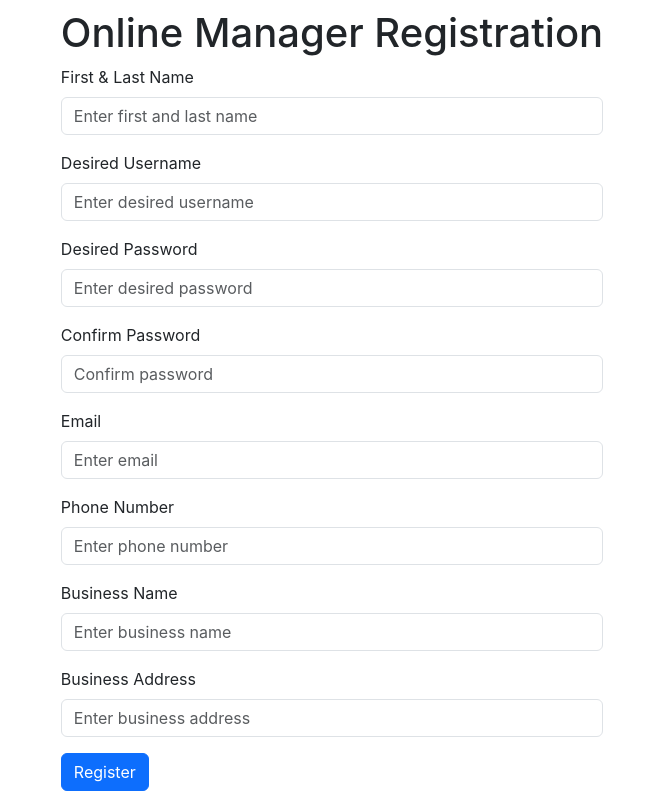
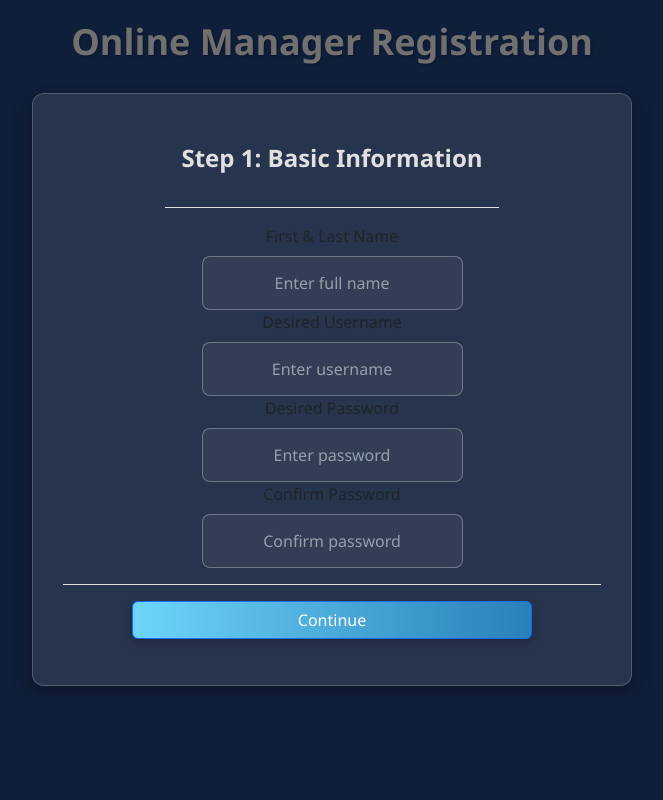
Before and after one commit to uiowaSEP2025/sep2025-project-team_001, a React (Create React App) app in the folder web_app/: page /register in a window 1280 px wide. Shown: the whole page, without its empty margins (308-971 px from the left). Built offline with nearby package versions, Linux system fonts and the light colour scheme.

Commit message:
Updated registration page styling

```diff
--- a/web_app/src/index.css
+++ b/web_app/src/index.css
@@ -1,27 +1,5 @@
 body {
   margin: 0;
-  font-family: -apple-system, BlinkMacSystemFont, 'Segoe UI', 'Roboto', 'Oxygen',
-    'Ubuntu', 'Cantarell', 'Fira Sans', 'Droid Sans', 'Helvetica Neue',
-    sans-serif;
-  -webkit-font-smoothing: antialiased;
-  -moz-osx-font-smoothing: grayscale;
+  padding: 0;
+  box-sizing: border-box;
 }
-
-code {
-  font-family: source-code-pro, Menlo, Monaco, Consolas, 'Courier New',
-    monospace;
-}
-
-.page-container {
-  display: flex;
-  flex-direction: column;
-  justify-content: center;
-  min-height: 100vh;
-}
-
-.form-group-spacing {
-  margin-bottom: 1rem;
-}
-.signup-form {
-  width: 300px;
-}
--- a/web_app/src/pages/Home.js
+++ b/web_app/src/pages/Home.js
@@ -1,7 +1,7 @@
 import React from "react";
 import { Button, Container, Row, Col } from "react-bootstrap";
 import { Link } from "react-router-dom";
-import "./Home.css";
+import "./styles/Home.css";
 
 function Home() {
   return (
--- a/web_app/src/pages/Registration.js
+++ b/web_app/src/pages/Registration.js
@@ -1,14 +1,16 @@
 import React, { useState } from "react";
 import { useNavigate } from "react-router-dom";
 import Button from "react-bootstrap/Button";
-import Container from "react-bootstrap/Container";
+import Modal from "react-bootstrap/Modal";
 import Form from "react-bootstrap/Form";
 import "bootstrap/dist/css/bootstrap.min.css";
-import "../index.css";
 import axios from "axios";
+import "./styles/Registration.css";
 
 function Registration() {
   const navigate = useNavigate();
+  const [step, setStep] = useState(1); // Step 1 or Step 2
+
   const [formData, setFormData] = useState({
     name: "",
     username: "",
@@ -24,13 +26,24 @@ function Registration() {
     setFormData({ ...formData, [e.target.id]: e.target.value });
   };
 
-  const handleRegister = async (event) => {
-    event.preventDefault();
-
+  const handleContinue = () => {
+    if (!formData.name || !formData.username || !formData.password || !formData.confirmPassword) {
+      alert("Please fill out all fields.");
+      return;
+    }
     if (formData.password !== formData.confirmPassword) {
       alert("Passwords do not match!");
       return;
     }
+    setStep(2); // Move to the next step
+  };
+
+  const handleBack = () => {
+    setStep(1); // Go back to the first step
+  };
+
+  const handleRegister = async (event) => {
+    event.preventDefault();
 
     try {
       const response = await axios.post(`${process.env.REACT_APP_API_URL}register/`, {
@@ -44,54 +57,138 @@ function Registration() {
       });
 
       console.log("Registration successful:", response.data);
-      navigate("/login"); // Redirect to login on success
+      const { access, refresh } = response.data.tokens;
+
+      localStorage.setItem("accessToken", access);
+      localStorage.setItem("refreshToken", refresh);
+
+      navigate("/"); // Redirect after successful registration
     } catch (error) {
       console.error("Registration failed:", error.response?.data || error.message);
-      alert("Registration failed: " + error.response?.data || error.message);
+      alert("Registration failed: " + (error.response?.data || error.message));
     }
   };
 
   return (
-    <Container className="page-container">
-      <h1>Online Manager Registration</h1>
-      <Form onSubmit={handleRegister} className="form-container">
-        <Form.Group controlId="name" className="form-group-spacing">
+    <div className="page-container">
+      {/* Title Always Visible at the Very Top */}
+      <h1 className="page-title">Online Manager Registration</h1>
+
+      {/* Step 1 - First Modal */}
+      <Modal show={step === 1} backdrop="static" keyboard={false}>
+        <Modal.Header>
+          <Modal.Title>Step 1: Basic Information</Modal.Title>
+        </Modal.Header>
+        <Modal.Body>
+          <Form>
+            <Form.Group controlId="name">
               <Form.Label>First & Last Name</Form.Label>
-          <Form.Control type="text" placeholder="Enter first and last name" required value={formData.name} onChange={handleChange} />
+              <Form.Control
+                type="text"
+                placeholder="Enter full name"
+                required
+                value={formData.name}
+                onChange={handleChange}
+              />
             </Form.Group>
-        <Form.Group controlId="username" className="form-group-spacing">
+            <Form.Group controlId="username">
               <Form.Label>Desired Username</Form.Label>
-          <Form.Control type="text" placeholder="Enter desired username" required value={formData.username} onChange={handleChange} />
+              <Form.Control
+                type="text"
+                placeholder="Enter username"
+                required
+                value={formData.username}
+                onChange={handleChange}
+              />
             </Form.Group>
-        <Form.Group controlId="password" className="form-group-spacing">
+            <Form.Group controlId="password">
               <Form.Label>Desired Password</Form.Label>
-          <Form.Control type="password" placeholder="Enter desired password" required value={formData.password} onChange={handleChange} />
+              <Form.Control
+                type="password"
+                placeholder="Enter password"
+                required
+                value={formData.password}
+                onChange={handleChange}
+              />
             </Form.Group>
-        <Form.Group controlId="confirmPassword" className="form-group-spacing">
+            <Form.Group controlId="confirmPassword">
               <Form.Label>Confirm Password</Form.Label>
-          <Form.Control type="password" placeholder="Confirm password" required value={formData.confirmPassword} onChange={handleChange} />
+              <Form.Control
+                type="password"
+                placeholder="Confirm password"
+                required
+                value={formData.confirmPassword}
+                onChange={handleChange}
+              />
             </Form.Group>
-        <Form.Group controlId="email" className="form-group-spacing">
+          </Form>
+        </Modal.Body>
+        <Modal.Footer>
+          <Button variant="primary" onClick={handleContinue}>
+            Continue
+          </Button>
+        </Modal.Footer>
+      </Modal>
+
+      {/* Step 2 - Second Modal */}
+      <Modal show={step === 2} backdrop="static" keyboard={false}>
+        <Modal.Header>
+          <Modal.Title>Step 2: Contact & Business Info</Modal.Title>
+        </Modal.Header>
+        <Modal.Body>
+          <Form onSubmit={handleRegister}>
+            <Form.Group controlId="email">
               <Form.Label>Email</Form.Label>
-          <Form.Control type="email" placeholder="Enter email" required value={formData.email} onChange={handleChange} />
+              <Form.Control
+                type="email"
+                placeholder="Enter email"
+                required
+                value={formData.email}
+                onChange={handleChange}
+              />
             </Form.Group>
-        <Form.Group controlId="phone" className="form-group-spacing">
+            <Form.Group controlId="phone">
               <Form.Label>Phone Number</Form.Label>
-          <Form.Control type="tel" placeholder="Enter phone number" required value={formData.phone} onChange={handleChange} />
+              <Form.Control
+                type="tel"
+                placeholder="Enter phone number"
+                required
+                value={formData.phone}
+                onChange={handleChange}
+              />
             </Form.Group>
-        <Form.Group controlId="business_name" className="form-group-spacing">
+            <Form.Group controlId="business_name">
               <Form.Label>Business Name</Form.Label>
-          <Form.Control type="text" placeholder="Enter business name" required value={formData.business_name} onChange={handleChange} />
+              <Form.Control
+                type="text"
+                placeholder="Enter business name"
+                required
+                value={formData.business_name}
+                onChange={handleChange}
+              />
             </Form.Group>
-        <Form.Group controlId="business_address" className="form-group-spacing">
+            <Form.Group controlId="business_address">
               <Form.Label>Business Address</Form.Label>
-          <Form.Control type="text" placeholder="Enter business address" required value={formData.business_address} onChange={handleChange} />
+              <Form.Control
+                type="text"
+                placeholder="Enter business address"
+                required
+                value={formData.business_address}
+                onChange={handleChange}
+              />
             </Form.Group>
-        <Button variant="primary" type="submit">
+          </Form>
+        </Modal.Body>
+        <Modal.Footer>
+          <Button variant="secondary" onClick={handleBack}>
+            Back
+          </Button>
+          <Button variant="success" type="submit" onClick={handleRegister}>
             Register
           </Button>
-      </Form>
-    </Container>
+        </Modal.Footer>
+      </Modal>
+    </div>
   );
 }
 
--- /dev/null
+++ b/web_app/src/pages/styles/Registration.css
@@ -0,0 +1,163 @@
+/* Make the whole page scrollable */
+html, body {
+    margin: 0;
+    padding: 0;
+    height: auto; /* Allow natural page expansion */
+    width: 100vw;
+    background: #1e3c72;
+    font-family: 'Segoe UI', Tahoma, Geneva, Verdana, sans-serif;
+    overflow-x: hidden; /* Prevent horizontal scrolling */
+    overflow-y: auto; /* Enable full-page scrolling */
+    display: flex;
+    flex-direction: column;
+    align-items: center;
+}
+
+/* Main container */
+.page-container {
+    width: 100%;
+    display: flex;
+    flex-direction: column;
+    align-items: center;
+    justify-content: flex-start;
+    padding-top: 20px; /* Space for the title */
+}
+
+/* Title styling */
+.page-title {
+    font-size: 36px;
+    font-weight: 600;
+    color: #E0E0E0;
+    text-align: center;
+    width: 100%;
+    margin-bottom: 20px; /* Space before modal */
+    text-shadow: 1px 1px 2px rgba(0, 0, 0, 0.3);
+}
+
+/* Modal container */
+.modal {
+    position: relative;
+    width: 100%;
+    display: flex;
+    justify-content: center; /* Centers modal horizontally */
+}
+
+/* Ensure the modal appears just below the title */
+.modal-dialog {
+    display: flex;
+    align-items: center;
+    justify-content: center;
+    margin: 10px auto; /* Keeps it centered */
+    width: 90%;
+    max-width: 600px; /* Restricts modal width */
+}
+
+/* Modal content box */
+.modal-content {
+    display: flex;
+    flex-direction: column;
+    align-items: center; /* Centers content horizontally */
+    justify-content: center;
+    text-align: center;
+    background: rgba(255, 255, 255, 0.1);
+    border: 1px solid rgba(255, 255, 255, 0.2);
+    border-radius: 12px;
+    box-shadow: 0 8px 20px rgba(0, 0, 0, 0.3);
+    padding: 30px;
+    width: 100%;
+    max-width: 800px;
+    overflow: visible;
+}
+
+/* Center the modal title */
+.modal-title {
+    width: 100%;
+    text-align: center;
+    font-size: 24px;
+    font-weight: bold;
+    color: #E0E0E0;
+    margin-bottom: 15px;
+}
+
+/* Center the form */
+.modal-body {
+    display: flex;
+    flex-direction: column;
+    align-items: center;
+    width: 100%;
+}
+
+/* Center form fields */
+.form-group {
+    display: flex;
+    flex-direction: column;
+    align-items: center;
+    width: 100%;
+}
+
+/* Center the form inputs */
+.form-control {
+    width: 100%;
+    max-width: 400px;
+    border-radius: 8px;
+    padding: 14px;
+    font-size: 16px;
+    border: 1px solid rgba(255, 255, 255, 0.3);
+    background: rgba(255, 255, 255, 0.05);
+    color: #E0E0E0;
+    transition: border-color 0.3s ease-in-out;
+    text-align: center;
+}
+
+/* Center placeholders */
+.form-control::placeholder {
+    color: rgba(255, 255, 255, 0.5);
+    text-align: center;
+}
+
+/* Center the buttons */
+.modal-footer {
+    display: flex;
+    flex-direction: column;
+    align-items: center;
+    width: 100%;
+}
+
+/* Centered buttons */
+button {
+    width: 100%;
+    max-width: 400px;
+    padding: 14px;
+    font-size: 18px;
+    border-radius: 8px;
+    background: linear-gradient(to right, #6DD5FA, #2980B9);
+    border: none;
+    color: white;
+    cursor: pointer;
+    box-shadow: 0 4px 8px rgba(0, 0, 0, 0.2);
+    transition: transform 0.2s ease-in-out, box-shadow 0.2s ease-in-out;
+    text-align: center;
+    margin: 5px 0; /* Adds spacing between buttons */
+}
+
+button:hover {
+    transform: translateY(-3px);
+    box-shadow: 0 6px 12px rgba(0, 0, 0, 0.3);
+}
+
+/* Responsive adjustments */
+@media (max-width: 768px) {
+    .page-title {
+        font-size: 30px;
+        margin-bottom: 15px;
+    }
+
+    .modal-dialog {
+        margin-top: 15px;
+        max-width: 90%;
+    }
+
+    .form-control, button {
+        max-width: 90%;
+    }
+}
```
Also changed, not shown: web_app/src/setupTests.js (+0 -1 lines), web_app/src/pages/styles/Home.css (renamed from web_app/src/pages/Home.css). Lines whose indentation alone changed are shown as unchanged.
